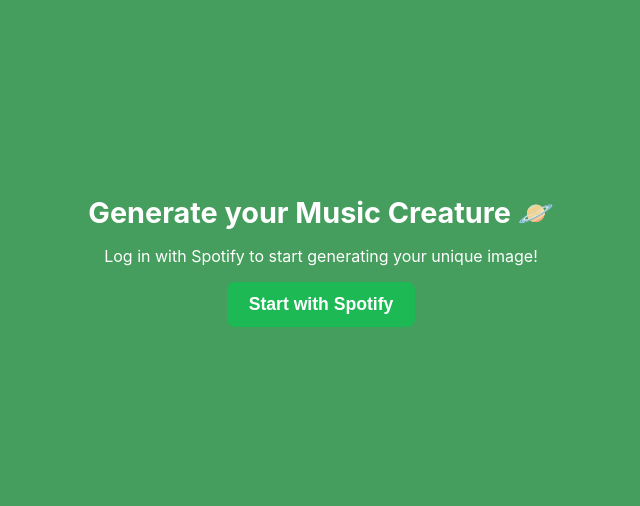
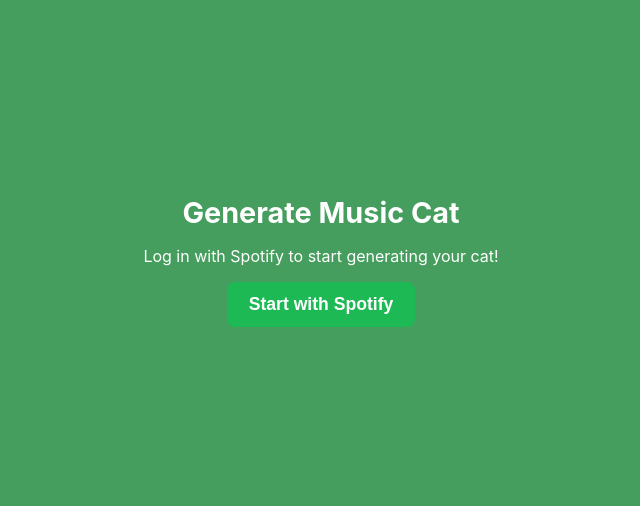
Before and after one commit to seiyaU/Music_Monster, a Python web app: template templates/generate.html in a window 1280 px wide. Shown: the part 231-737 px from the top of the page, without its empty margins (319-959 px from the left). Run offline with Jinja, Linux system fonts and the light colour scheme; the template is opened without the code that fills it, so the values that code supplies are empty.

Commit message:
fixed hight

```diff
--- a/templates/generate.html
+++ b/templates/generate.html
@@ -2,7 +2,7 @@
 <html lang="ja">
 <head>
   <meta charset="UTF-8" />
-  <title>🎨 Generating Image...</title>
+  <title>🎨 Generating Image</title>
   <meta name="viewport" content="width=device-width, initial-scale=1.0" />
   <!-- 🔽 Google AdSenseで発行された広告コードをここに貼り付ける -->
   <script async src="https://pagead2.googlesyndication.com/pagead/js/adsbygoogle.js?client=ca-pub-7980341501217442"
@@ -88,8 +88,8 @@
 <body>
   <!-- ✅ 初期画面：Spotify連携スタート -->
   <div id="start-screen">
-    <h2>Generate your Music Creature 🪐</h2>
-    <p>Log in with Spotify to start generating your unique image!</p>
+    <h2>Generate Music Cat</h2>
+    <p>Log in with Spotify to start generating your cat!</p>
     <button id="start-btn">Start with Spotify</button>
   </div>
 
```
Also changed, not shown: app.py (+10 -10 lines).
